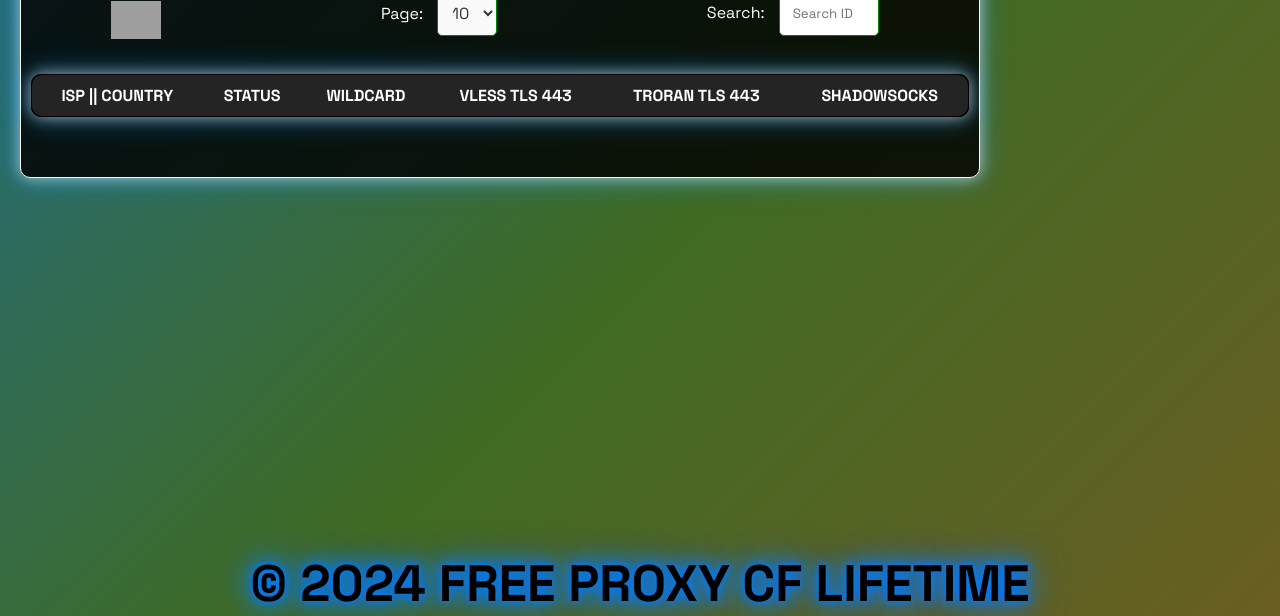
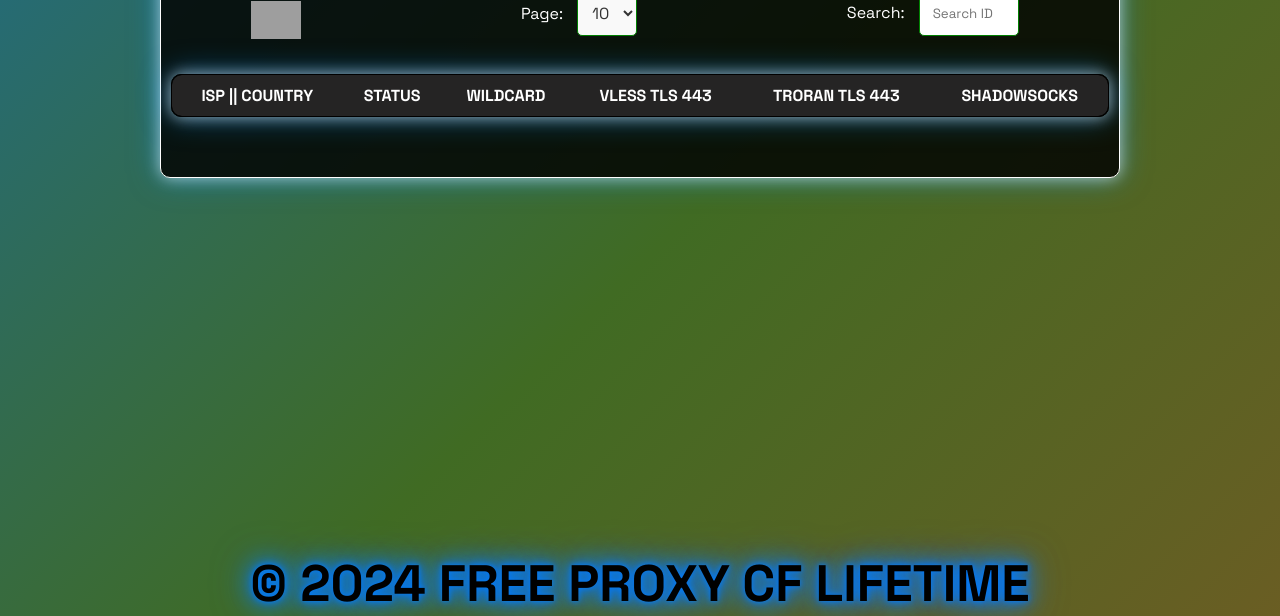
Before and after one commit to kcepu877/sub, a website: page index.html in a window 1280 px wide. Shown: the part 184-800 px from the top of the page. Drawn offline with nearby package versions, Linux system fonts and the light colour scheme; some packages are replaced by stand-ins of ours; no server answers; grey boxes are pictures that could not be loaded; a script that the page names is missing.

Commit message:
Update index.html

```diff
--- a/index.html
+++ b/index.html
@@ -373,7 +373,7 @@ body111 {
 /* Offset ke kiri untuk layar besar (desktop) */
 @media (min-width: 768px) {
   .container, .content {
-    margin-left: 20px; /* Sesuaikan offset ke kiri */
+    margin-left: auto; /* Sesuaikan offset ke kiri */
     margin-right: auto;
   }
 }
```
